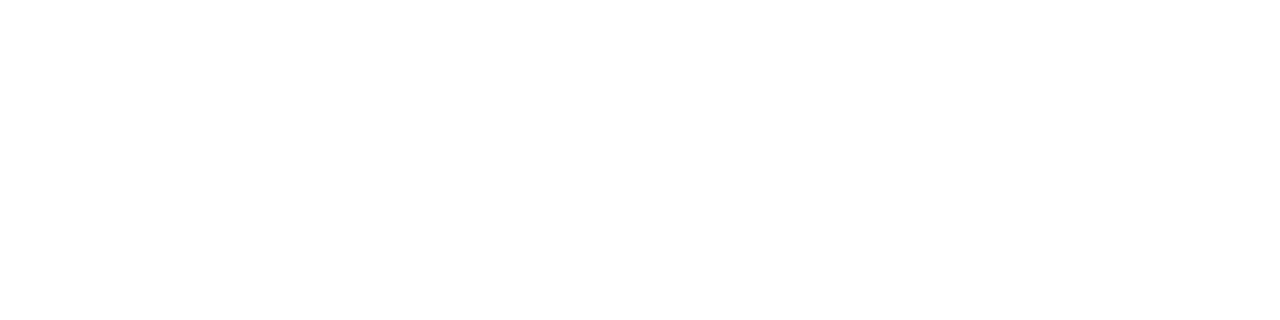
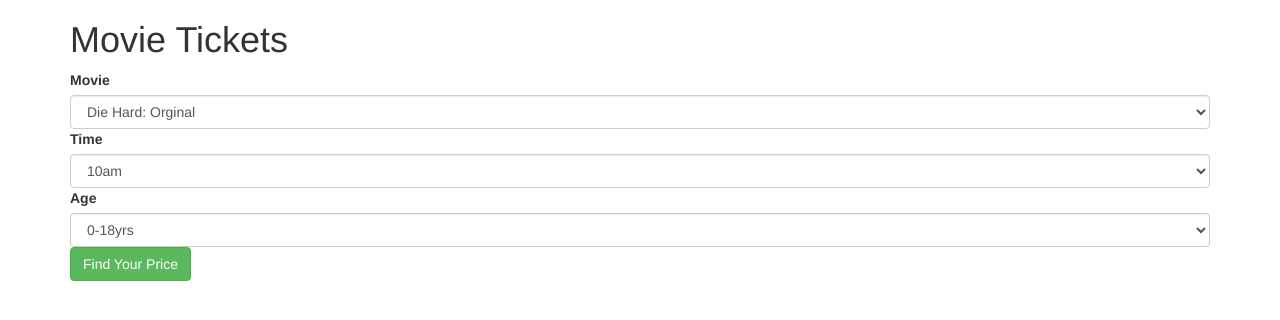
Before and after one commit to austinthebarr/movie-ticket, a plain HTML site: page index.html in a window 1280 px wide. Drawn offline with Linux system fonts and the light colour scheme.

Commit message:
add initial html

```diff
--- a/index.html
+++ b/index.html
@@ -9,5 +9,29 @@
     <title></title>
   </head>
     <body>
+      <div class="container">
+        <h1>Movie Tickets</h1>
+        <form id=inputForm>
+          <label for="title">Movie</label>
+          <select class="form-control form-control-lg">
+            <option>Die Hard: Orginal</option>
+            <option>Die Hard: 2</option>
+            <option>Die Hard: 15</option>
+          </select>
+          <label for="title">Time</label>
+          <select class="form-control form-control-lg">
+            <option>10am</option>
+            <option>2pm</option>
+            <option>8pm</option>
+          </select>
+          <label for="title">Age</label>
+          <select class="form-control form-control-lg">
+            <option>0-18yrs</option>
+            <option>18yrs+</option>
+            <option>75yrs+</option>
+          </select>
+          <button type="submit" class="btn btn-success">Find Your Price</button>
+        </form>
+      </div>
     </body>
 </html>
```
